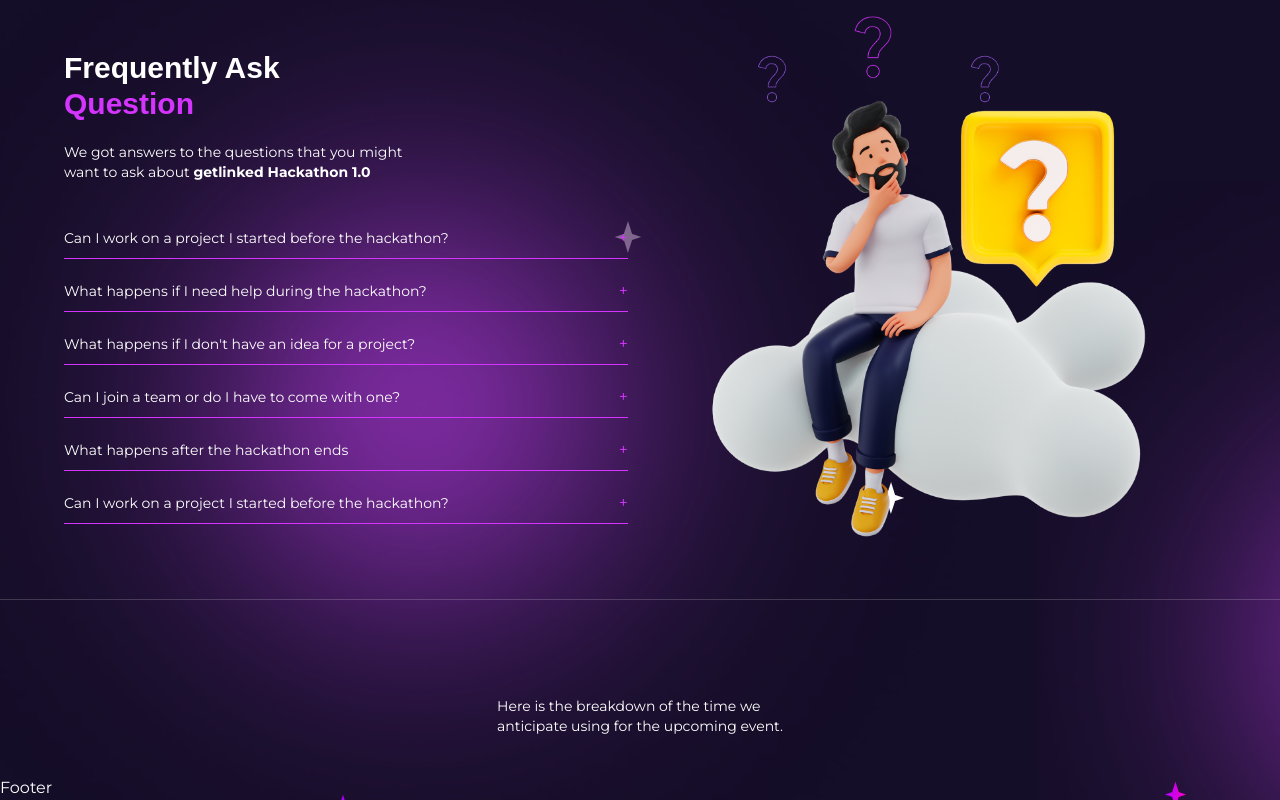
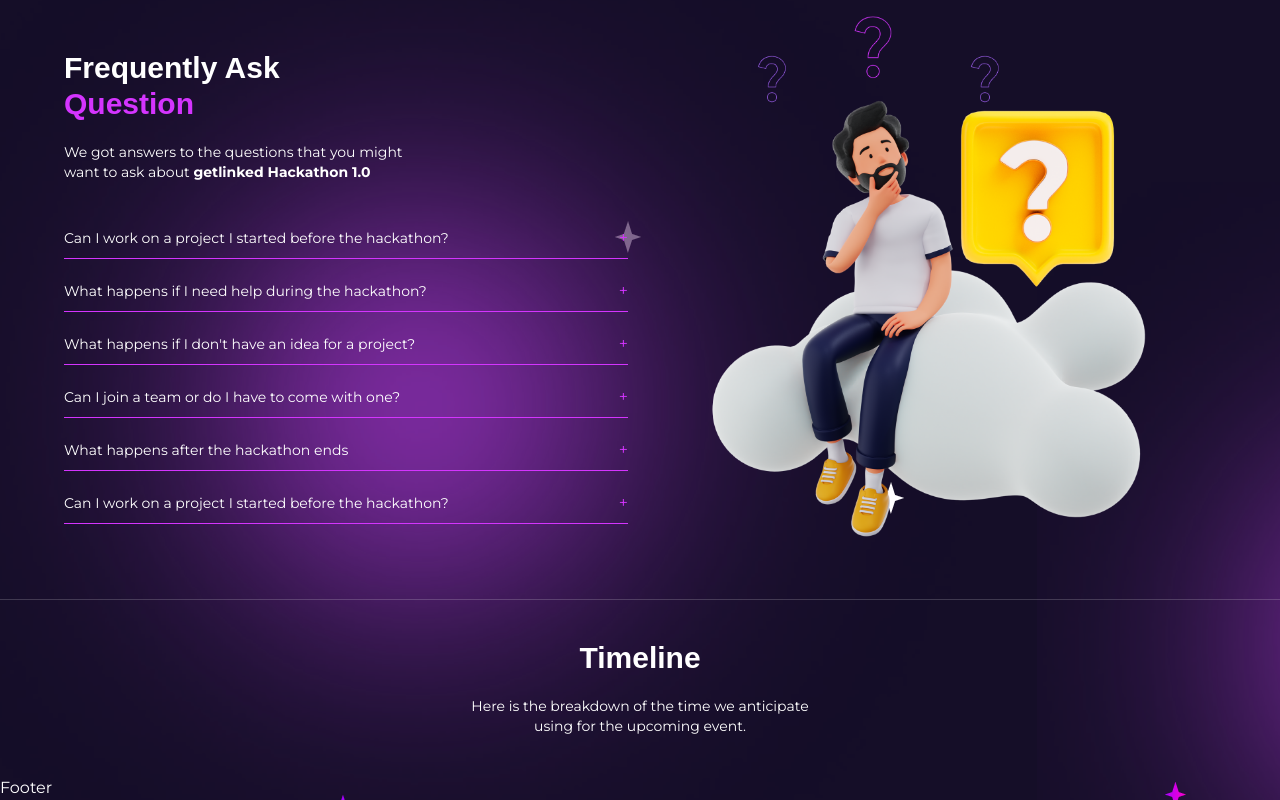
Before and after one commit to gift56/getlinked-ui-challengn, a Next.js app: page / in a window 1280 px wide. Shown: the part 2467-3267 px from the top of the page. Built offline with nearby package versions, Linux system fonts and the light colour scheme; a web font is replaced by a local one.

Commit message:
moving to the next

```diff
--- a/components/LandingpageContent/Timeline.tsx
+++ b/components/LandingpageContent/Timeline.tsx
@@ -8,7 +8,7 @@ const Timeline = () => {
           <div className="flex flex-col gap-5">
             <motion.h2
               initial={{ opacity: 0, y: -50 }}
-              whileInView={{ opacity: 1, x: 0 }}
+              whileInView={{ opacity: 1, y: 0 }}
               transition={{ type: "spring", duration: 2 }}
               viewport={{ once: true }}
               className="text-xl font-bold md:text-2xl text-center tab:text-3xl font-clash"
@@ -16,15 +16,14 @@ const Timeline = () => {
               Timeline
             </motion.h2>
             <motion.p
-              initial={{ opacity: 0, y: 50 }}
+              initial={{ opacity: 0, y: 20 }}
               whileInView={{ opacity: 1, y: 0 }}
               transition={{ type: "spring", duration: 2 }}
               viewport={{ once: true }}
-              className="text-center text-sm font-normal tab:text-start"
+              className="text-center text-sm font-normal"
             >
-              Here is the breakdown of the time we{" "}
-              <br className="hidden tab:block" /> anticipate using for the
-              upcoming event.
+              Here is the breakdown of the time we anticipate{" "}
+              <br className="hidden tab:block" /> using for the upcoming event.
             </motion.p>
           </div>
         </div>
```
